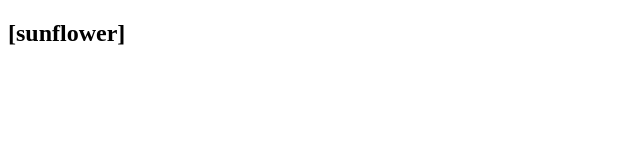
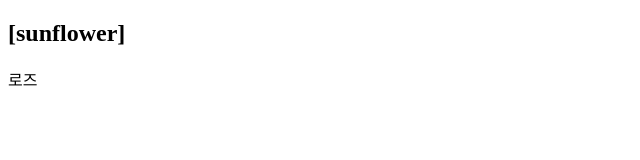
Before and after one commit to sien99999-bot/personalPR_exam, a plain HTML site: page index.html in a window 1280 px wide. Shown: the full height of the page, 0-640 px from the left. Drawn offline with Linux system fonts and the light colour scheme.

Commit message:
Update index.html

```diff
--- a/index.html
+++ b/index.html
@@ -7,5 +7,6 @@
 </head>
 <body>
     <h2>[sunflower]</h2>
+    <p>로즈</p>
 </body>
 </html>
```
